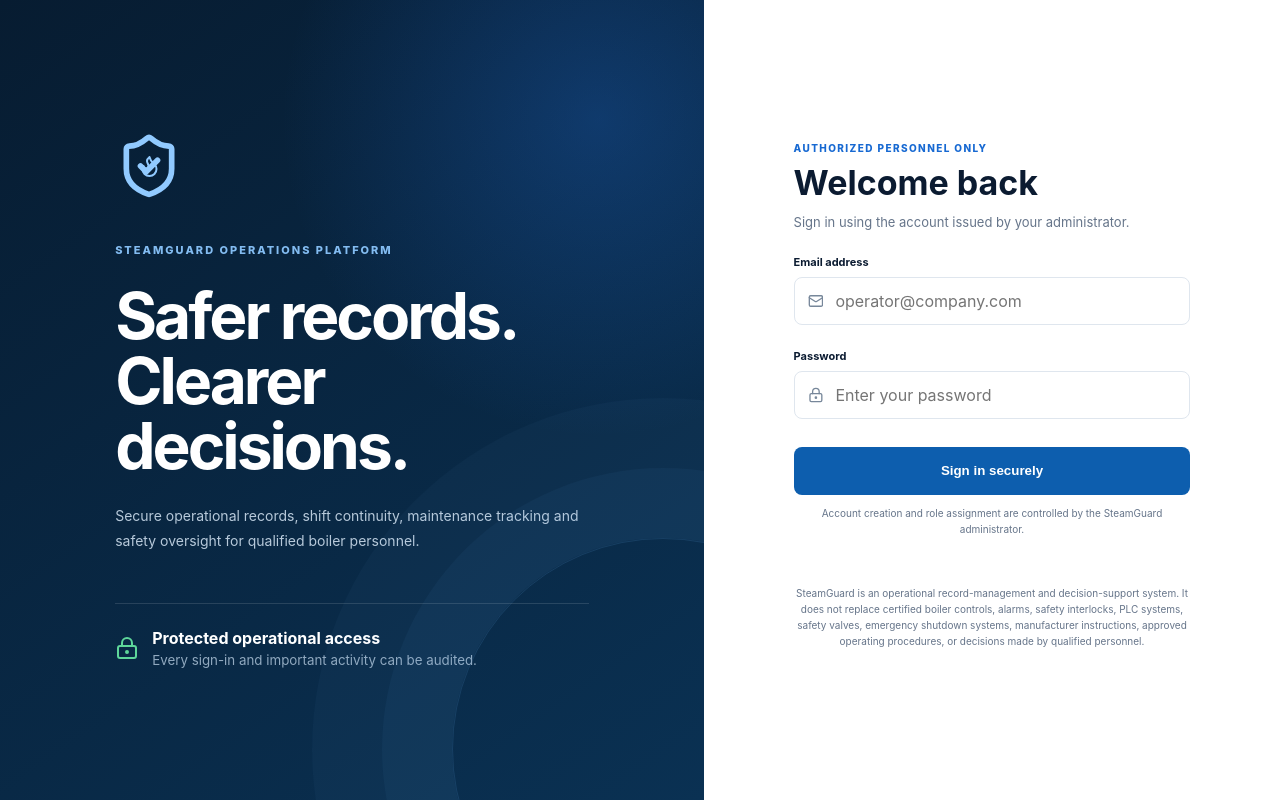
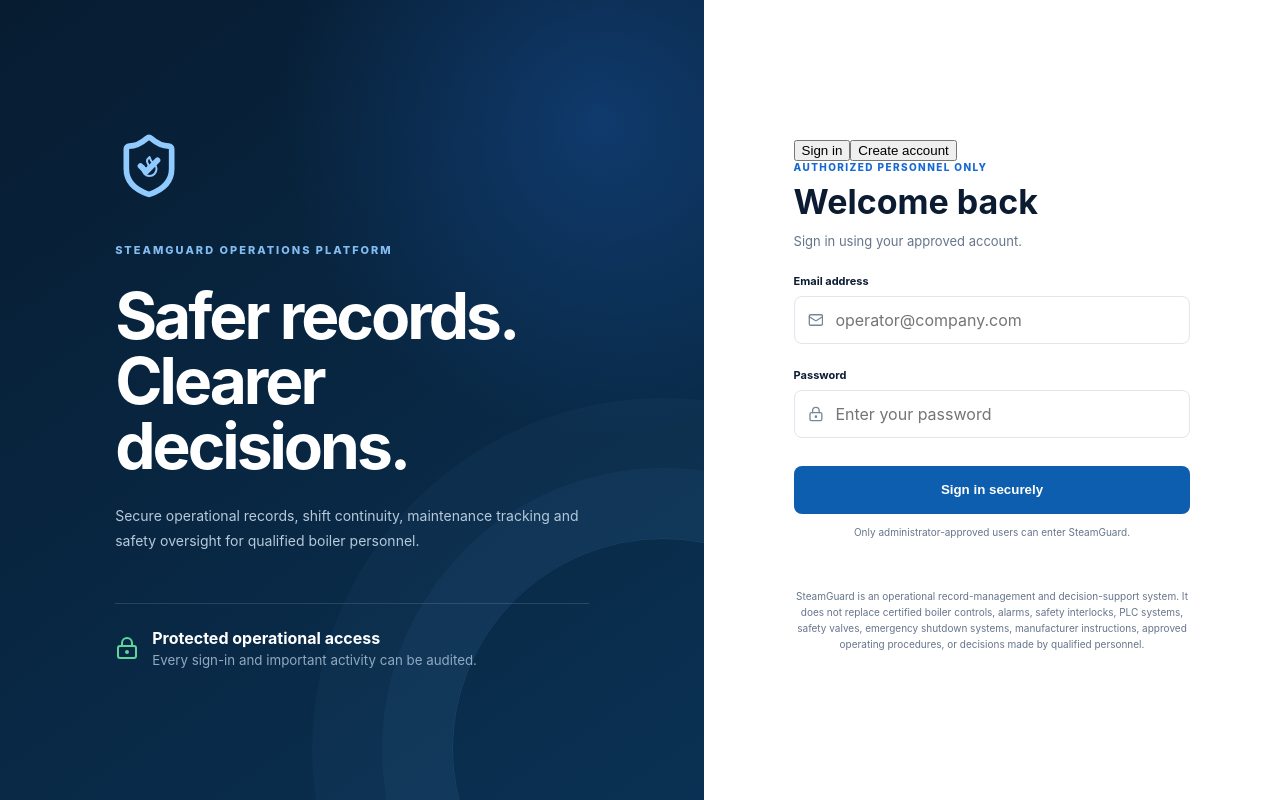
Before and after one commit to streamproject2804/streamproject, a React (Vite) app: page / in a window 1280 px wide. Built offline with nearby package versions, Linux system fonts and the light colour scheme; no server answers.

Commit message:
Add files via upload

```diff
--- a/src/components/AuthGate.tsx
+++ b/src/components/AuthGate.tsx
@@ -1,18 +1,21 @@
 import { FormEvent, ReactNode, useEffect, useState } from "react";
 import type { Session } from "@supabase/supabase-js";
-import { AlertCircle, Flame, LoaderCircle, LockKeyhole, Mail, ShieldCheck } from "lucide-react";
+import { AlertCircle, CheckCircle2, Clock3, Flame, LoaderCircle, LockKeyhole, Mail, ShieldCheck, UserRound, XCircle } from "lucide-react";
 import { supabase } from "../lib/supabase";
 
 export type UserProfile = {
   id: string;
   full_name: string;
   role: "admin" | "supervisor" | "operator" | "technician";
+  is_active: boolean;
+  approval_status: "pending" | "approved" | "rejected";
 };
 
 export function AuthGate({ children }: { children: (session: Session, profile: UserProfile | null) => ReactNode }) {
   const [session, setSession] = useState<Session | null>(null);
   const [profile, setProfile] = useState<UserProfile | null>(null);
   const [loading, setLoading] = useState(true);
+  const [profileLoading, setProfileLoading] = useState(false);
 
   useEffect(() => {
     supabase.auth.getSession().then(({ data }) => {
@@ -28,27 +31,56 @@ export function AuthGate({ children }: { children: (session: Session, profile: U
 
   useEffect(() => {
     if (!session) return;
-    supabase.from("profiles").select("id, full_name, role").eq("id", session.user.id).single()
-      .then(({ data }) => setProfile(data as UserProfile | null));
+    setProfileLoading(true);
+    supabase.from("profiles").select("id, full_name, role, is_active, approval_status").eq("id", session.user.id).single()
+      .then(({ data }) => {
+        setProfile(data as UserProfile | null);
+        setProfileLoading(false);
+      });
   }, [session]);
 
   if (loading) return <div className="auth-loading"><LoaderCircle /><span>Opening SteamGuard…</span></div>;
   if (!session) return <LoginPage />;
+  if (profileLoading || !profile) return <div className="auth-loading"><LoaderCircle /><span>Checking account access…</span></div>;
+  if (profile.approval_status !== "approved" || !profile.is_active) return <ApprovalStatus profile={profile}/>;
   return <>{children(session, profile)}</>;
 }
 
 function LoginPage() {
+  const [mode, setMode] = useState<"login"|"signup">("login");
+  const [fullName, setFullName] = useState("");
   const [email, setEmail] = useState("");
   const [password, setPassword] = useState("");
+  const [confirmPassword, setConfirmPassword] = useState("");
   const [submitting, setSubmitting] = useState(false);
   const [error, setError] = useState("");
+  const [success, setSuccess] = useState("");
 
-  const signIn = async (event: FormEvent) => {
+  const submit = async (event: FormEvent) => {
     event.preventDefault();
     setSubmitting(true);
     setError("");
-    const { error: signInError } = await supabase.auth.signInWithPassword({ email, password });
-    if (signInError) setError(signInError.message);
+    setSuccess("");
+    if (mode === "signup") {
+      if (password !== confirmPassword) {
+        setError("Passwords do not match");
+        setSubmitting(false);
+        return;
+      }
+      const { data, error: signUpError } = await supabase.auth.signUp({
+        email,
+        password,
+        options: { data: { full_name: fullName } },
+      });
+      if (signUpError) setError(signUpError.message);
+      else {
+        setSuccess(data.session ? "Account created. Waiting for administrator approval." : "Account created. Check your email to verify the address, then sign in.");
+        setFullName(""); setEmail(""); setPassword(""); setConfirmPassword("");
+      }
+    } else {
+      const { error: signInError } = await supabase.auth.signInWithPassword({ email, password });
+      if (signInError) setError(signInError.message);
+    }
     setSubmitting(false);
   };
 
@@ -61,18 +93,34 @@ function LoginPage() {
       <div className="login-security"><LockKeyhole /><div><b>Protected operational access</b><small>Every sign-in and important activity can be audited.</small></div></div>
     </section>
     <section className="login-panel">
-      <form className="login-card" onSubmit={signIn}>
+      <form className="login-card" onSubmit={submit}>
         <div className="login-mobile-logo"><ShieldCheck /><b>SteamGuard</b></div>
-        <p className="eyebrow">AUTHORIZED PERSONNEL ONLY</p>
-        <h2>Welcome back</h2>
-        <span>Sign in using the account issued by your administrator.</span>
+        <div className="auth-tabs"><button type="button" className={mode==="login"?"active":""} onClick={()=>{setMode("login");setError("");setSuccess("")}}>Sign in</button><button type="button" className={mode==="signup"?"active":""} onClick={()=>{setMode("signup");setError("");setSuccess("")}}>Create account</button></div>
+        <p className="eyebrow">{mode==="login"?"AUTHORIZED PERSONNEL ONLY":"NEW OPERATOR REGISTRATION"}</p>
+        <h2>{mode==="login"?"Welcome back":"Create account"}</h2>
+        <span>{mode==="login"?"Sign in using your approved account.":"Register first; the administrator will approve and assign your boiler."}</span>
         {error && <div className="auth-error"><AlertCircle />{error}</div>}
+        {success && <div className="auth-success"><CheckCircle2 />{success}</div>}
+        {mode==="signup"&&<label><span>Full name</span><div><UserRound/><input value={fullName} onChange={e=>setFullName(e.target.value)} placeholder="Enter your full name" required/></div></label>}
         <label><span>Email address</span><div><Mail /><input type="email" value={email} onChange={e => setEmail(e.target.value)} placeholder="operator@company.com" required /></div></label>
         <label><span>Password</span><div><LockKeyhole /><input type="password" value={password} onChange={e => setPassword(e.target.value)} placeholder="Enter your password" minLength={6} required /></div></label>
-        <button className="primary login-button" disabled={submitting}>{submitting ? <><LoaderCircle className="spin" />Signing in…</> : "Sign in securely"}</button>
-        <p className="login-help">Account creation and role assignment are controlled by the SteamGuard administrator.</p>
+        {mode==="signup"&&<label><span>Confirm password</span><div><LockKeyhole/><input type="password" value={confirmPassword} onChange={e=>setConfirmPassword(e.target.value)} placeholder="Re-enter your password" minLength={6} required/></div></label>}
+        <button className="primary login-button" disabled={submitting}>{submitting ? <><LoaderCircle className="spin" />Please wait…</> : mode==="login"?"Sign in securely":"Create account"}</button>
+        <p className="login-help">{mode==="login"?"Only administrator-approved users can enter SteamGuard.":"Your account cannot control a boiler until administrator approval."}</p>
       </form>
       <p className="login-disclaimer">SteamGuard is an operational record-management and decision-support system. It does not replace certified boiler controls, alarms, safety interlocks, PLC systems, safety valves, emergency shutdown systems, manufacturer instructions, approved operating procedures, or decisions made by qualified personnel.</p>
     </section>
   </main>;
 }
+
+function ApprovalStatus({profile}:{profile:UserProfile}) {
+  const rejected=profile.approval_status==="rejected";
+  return <main className="approval-page"><section className="approval-card panel">
+    <div className={`approval-icon ${rejected?"rejected":""}`}>{rejected?<XCircle/>:<Clock3/>}</div>
+    <p className="eyebrow">STEAMGUARD ACCESS CONTROL</p>
+    <h1>{rejected?"Access request rejected":"Approval pending"}</h1>
+    <p>{rejected?"Your registration was not approved. Contact the SteamGuard administrator for assistance.":"Your account has been created successfully. The administrator must approve your account and assign one of the three boilers before access is enabled."}</p>
+    <div><b>{profile.full_name}</b><span>{profile.role}</span></div>
+    <button className="secondary" onClick={()=>void supabase.auth.signOut()}>Sign out</button>
+  </section></main>;
+}
--- a/src/components/WorkersList.tsx
+++ b/src/components/WorkersList.tsx
@@ -1,29 +1,34 @@
 import { FormEvent, useCallback, useEffect, useState } from "react";
 import type { UserProfile } from "./AuthGate";
-import { Plus, Trash2, UserCheck, Users } from "lucide-react";
+import { Check, Plus, Trash2, UserCheck, UserPlus, Users, X } from "lucide-react";
 import { supabase } from "../lib/supabase";
 
 type Boiler = { id:number; code:string };
 type Worker = { id:string; full_name:string; email:string; assigned_boiler_id:number|null; attendance_status:"in"|"out"; attendance_changed_at:string; is_active:boolean };
+type PendingUser = { id:string; full_name:string; email:string; approval_status:"pending"|"rejected" };
 
 export function WorkersList({ profile, notify }:{profile:UserProfile|null;notify:(text:string)=>void}) {
   const [workers,setWorkers]=useState<Worker[]>([]);
   const [boilers,setBoilers]=useState<Boiler[]>([]);
+  const [pending,setPending]=useState<PendingUser[]>([]);
+  const [assignments,setAssignments]=useState<Record<string,string>>({});
   const [show,setShow]=useState(false);
   const [form,setForm]=useState({full_name:"",email:"",assigned_boiler_id:""});
   const [error,setError]=useState("");
 
   const load=useCallback(async()=>{
-    const [w,b]=await Promise.all([
+    const [w,b,p]=await Promise.all([
       supabase.from("workers").select("*").eq("is_active",true).order("full_name"),
       supabase.from("boilers").select("id,code").order("code"),
+      profile?.role==="admin"?supabase.from("profiles").select("id,full_name,email,approval_status").eq("approval_status","pending").order("created_at") : Promise.resolve({data:[],error:null}),
     ]);
-    if(w.error||b.error)setError(w.error?.message||b.error?.message||"Unable to load workers");
-    else {setWorkers((w.data||[]) as Worker[]);setBoilers((b.data||[]) as Boiler[]);setError("");}
-  },[]);
+    if(w.error||b.error||p.error)setError(w.error?.message||b.error?.message||p.error?.message||"Unable to load workers");
+    else {setWorkers((w.data||[]) as Worker[]);setBoilers((b.data||[]) as Boiler[]);setPending((p.data||[]) as PendingUser[]);setError("");}
+  },[profile?.role]);
 
   useEffect(()=>{void load();const channel=supabase.channel("workers-list")
-    .on("postgres_changes",{event:"*",schema:"public",table:"workers"},()=>void load()).subscribe();
+    .on("postgres_changes",{event:"*",schema:"public",table:"workers"},()=>void load())
+    .on("postgres_changes",{event:"*",schema:"public",table:"profiles"},()=>void load()).subscribe();
     return()=>{void supabase.removeChannel(channel)}},[load]);
 
   const add=async(e:FormEvent)=>{e.preventDefault();const {error:saveError}=await supabase.from("workers").insert({
@@ -31,9 +36,16 @@ export function WorkersList({ profile, notify }:{profile:UserProfile|null;notify
   });if(saveError)setError(saveError.message);else{setShow(false);setForm({full_name:"",email:"",assigned_boiler_id:""});notify("Worker assigned successfully")}};
   const remove=async(id:string)=>{const {error:removeError}=await supabase.from("workers").update({is_active:false}).eq("id",id);if(removeError)setError(removeError.message);else notify("Worker removed")};
   const attend=async(state:"in"|"out")=>{const {error:attendanceError}=await supabase.rpc("set_my_attendance",{next_status:state});if(attendanceError)setError(attendanceError.message);else notify(`Attendance marked ${state.toUpperCase()}`)};
+  const approve=async(user:PendingUser)=>{const boilerId=Number(assignments[user.id]);if(!boilerId){setError("Select a boiler before approval");return}const admin=(await supabase.auth.getUser()).data.user;
+    const {error:workerError}=await supabase.from("workers").insert({full_name:user.full_name,email:user.email.toLowerCase(),assigned_boiler_id:boilerId,created_by:admin?.id});
+    if(workerError){setError(workerError.message);return}
+    const {error:profileError}=await supabase.from("profiles").update({approval_status:"approved",is_active:true,role:"operator"}).eq("id",user.id);
+    if(profileError)setError(profileError.message);else{notify("User approved and boiler assigned");void load()}};
+  const reject=async(id:string)=>{const {error:rejectError}=await supabase.from("profiles").update({approval_status:"rejected",is_active:false}).eq("id",id);if(rejectError)setError(rejectError.message);else{notify("User registration rejected");void load()}};
 
   return <section className="module-wrap"><div className="page-heading"><div><p className="eyebrow">WORKFORCE & ASSIGNMENT</p><h2>Workers list</h2><span>One active worker can be assigned to each main boiler.</span></div>{profile?.role==="admin"&&<button className="primary" onClick={()=>setShow(!show)}><Plus/>Add worker</button>}</div>
   {error&&<div className="monitor-error">{error}</div>}
+  {profile?.role==="admin"&&pending.length>0&&<section className="pending-approvals"><div className="section-mini-title"><UserPlus/><div><h3>Pending approvals</h3><p>Approve an account and assign exactly one boiler.</p></div><b>{pending.length}</b></div>{pending.map(user=><article className="panel approval-row" key={user.id}><div><b>{user.full_name}</b><span>{user.email}</span></div><select value={assignments[user.id]||""} onChange={e=>setAssignments({...assignments,[user.id]:e.target.value})}><option value="">Assign boiler</option>{boilers.map(boiler=><option key={boiler.id} value={boiler.id} disabled={workers.some(worker=>worker.assigned_boiler_id===boiler.id)}>{boiler.code}</option>)}</select><button className="approve-button" onClick={()=>void approve(user)}><Check/>Approve</button><button className="reject-button" onClick={()=>void reject(user.id)}><X/>Reject</button></article>)}</section>}
   <div className="attendance-actions panel"><div><UserCheck/><span><b>My attendance</b><small>Your IN/OUT update is shared with all users.</small></span></div><button onClick={()=>void attend("in")}>IN</button><button onClick={()=>void attend("out")}>OUT</button></div>
   {show&&<form className="compact-form panel" onSubmit={add}><label>Worker name<input required value={form.full_name} onChange={e=>setForm({...form,full_name:e.target.value})}/></label><label>Login email<input required type="email" value={form.email} onChange={e=>setForm({...form,email:e.target.value})}/></label><label>Assigned boiler<select required value={form.assigned_boiler_id} onChange={e=>setForm({...form,assigned_boiler_id:e.target.value})}><option value="">Select boiler</option>{boilers.map(b=><option key={b.id} value={b.id}>{b.code}</option>)}</select></label><button className="primary">Save worker</button></form>}
   <div className="worker-grid">{workers.map(w=><article className="panel worker-card" key={w.id}><div className="worker-avatar"><Users/></div><div><h3>{w.full_name}</h3><p>{w.email}</p><span>{boilers.find(b=>b.id===w.assigned_boiler_id)?.code||"Unassigned"}</span></div><b className={`worker-state ${w.attendance_status}`}>{w.attendance_status.toUpperCase()}</b>{profile?.role==="admin"&&<button className="delete-worker" onClick={()=>void remove(w.id)}><Trash2/></button>}<time>Updated {new Date(w.attendance_changed_at).toLocaleString()}</time></article>)}</div>
```
